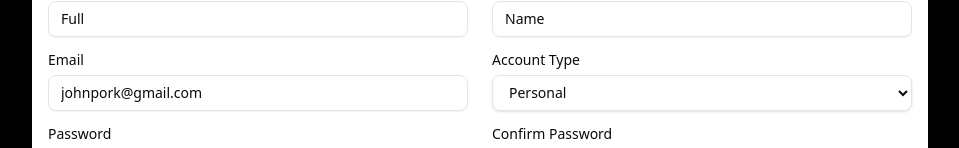
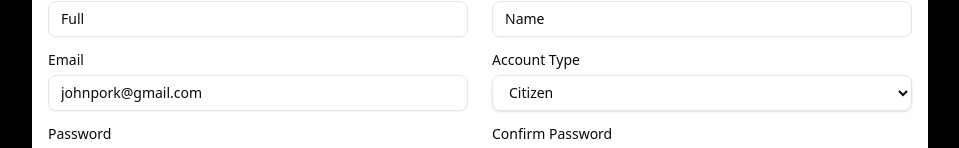
Before and after one commit to alex-k-exe/my-future, a React (Vite) app: page /profile in a window 1280 px wide. Both pictures are taken after a click on the button "Edit Profile". Shown: the part 224-372 px from the top of the page, without its empty margins (160-1119 px from the left). Built offline with nearby package versions, Linux system fonts and the light colour scheme.

Commit message:
Fix profile edit mordal

```diff
--- a/src/pages/Profile.tsx
+++ b/src/pages/Profile.tsx
@@ -337,9 +337,7 @@ export default function Profile() {
                                     <option value="">
                                         Select account type
                                     </option>
-                                    <option value="Personal">Personal</option>
-                                    <option value="Business">Business</option>
-                                    <option value="Premium">Premium</option>
+                                    <option value="Personal">Citizen</option>
                                 </select>
                             </div>
 
```
